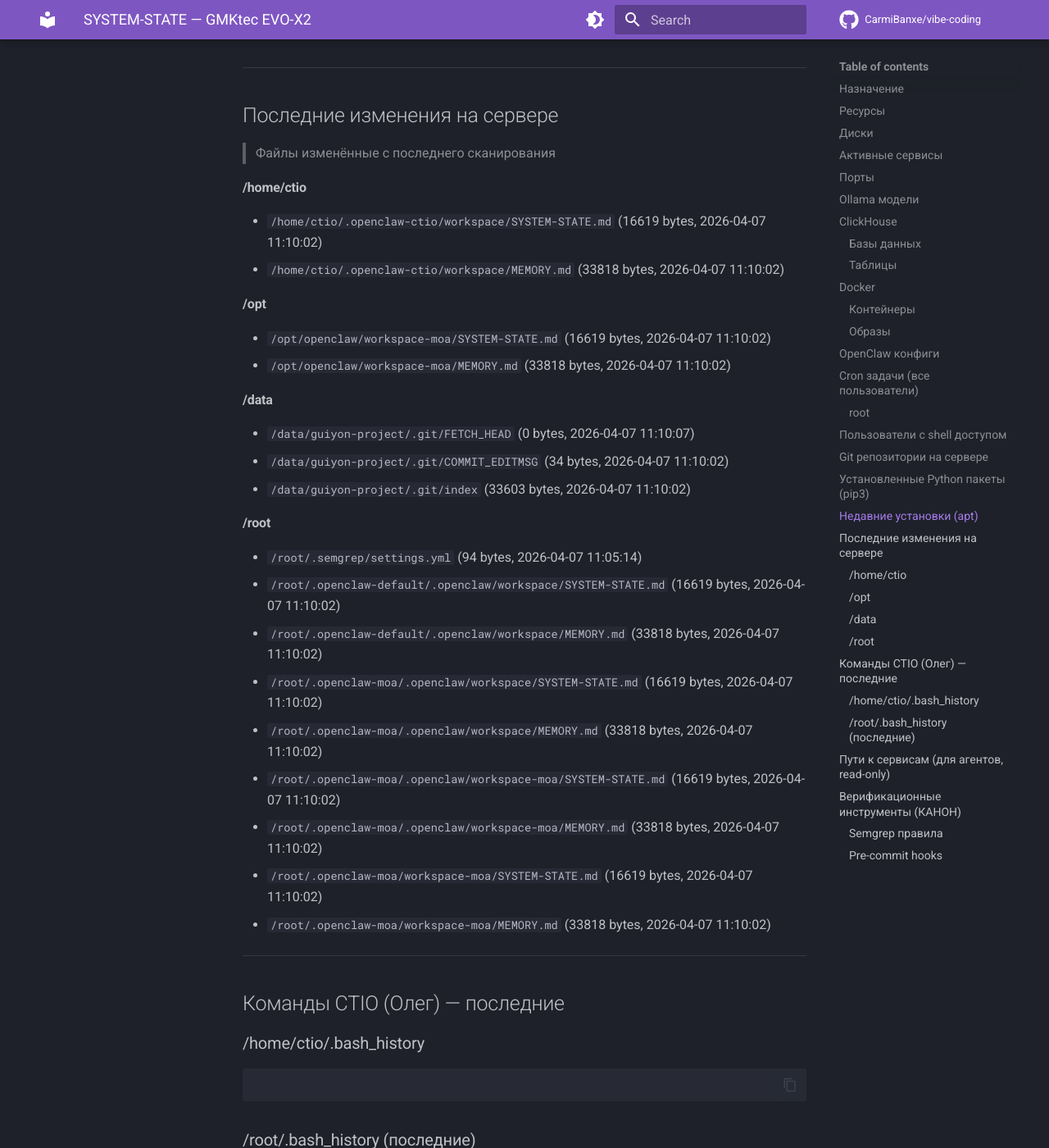
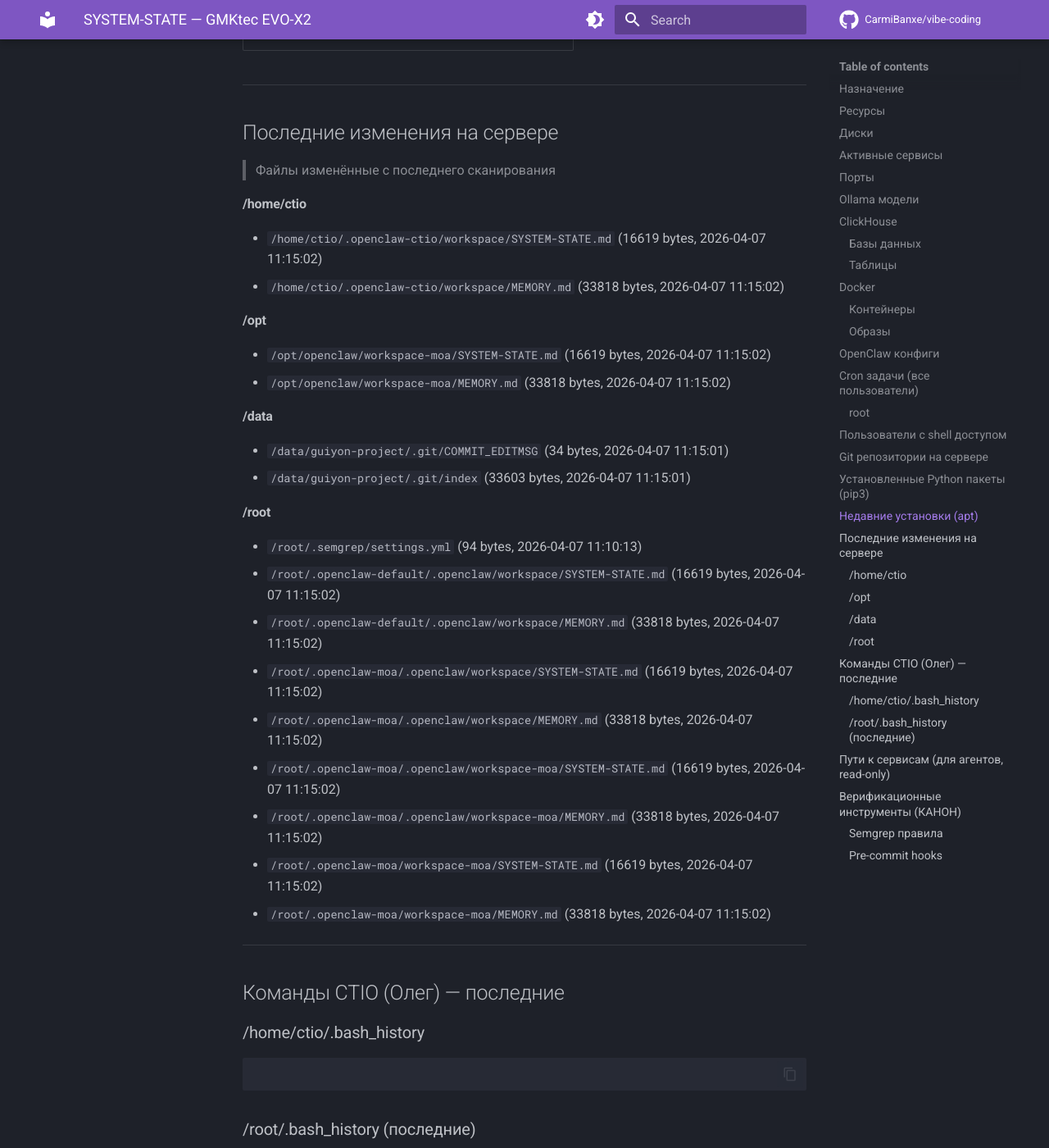
Before and after one commit to CarmiBanxe/vibe-coding, an MkDocs documentation site: the page built from docs/SYSTEM-STATE.md, in a window 1280 px wide and 1400 px high, scrolled down 13841 px. Shown: the whole window at 82% size. Built offline with MkDocs 1.6.1 and Material for MkDocs 9.7.7, drawn with Linux system fonts in a browser that asks for light colours; comment, search, counter and statistics services are not loaded; some of the changed text lies outside the part shown.

Commit message:
auto: SYSTEM-STATE v2 update (2026-04-07 11:15 CEST)

```diff
--- a/docs/SYSTEM-STATE.md
+++ b/docs/SYSTEM-STATE.md
@@ -1,6 +1,6 @@
 # SYSTEM-STATE — GMKtec EVO-X2
 > Автоматически обновляется каждые 5 минут
-> Последнее сканирование: 2026-04-07 11:10 CEST
+> Последнее сканирование: 2026-04-07 11:15 CEST
 > Источник: ctio-watcher.sh v2 (cron)
 
 ## Назначение
@@ -379,28 +379,27 @@
 
 
 #### /home/ctio
-- `/home/ctio/.openclaw-ctio/workspace/SYSTEM-STATE.md` (16619 bytes, 2026-04-07 11:10:02)
-- `/home/ctio/.openclaw-ctio/workspace/MEMORY.md` (33818 bytes, 2026-04-07 11:10:02)
+- `/home/ctio/.openclaw-ctio/workspace/SYSTEM-STATE.md` (16619 bytes, 2026-04-07 11:15:02)
+- `/home/ctio/.openclaw-ctio/workspace/MEMORY.md` (33818 bytes, 2026-04-07 11:15:02)
 
 #### /opt
-- `/opt/openclaw/workspace-moa/SYSTEM-STATE.md` (16619 bytes, 2026-04-07 11:10:02)
-- `/opt/openclaw/workspace-moa/MEMORY.md` (33818 bytes, 2026-04-07 11:10:02)
+- `/opt/openclaw/workspace-moa/SYSTEM-STATE.md` (16619 bytes, 2026-04-07 11:15:02)
+- `/opt/openclaw/workspace-moa/MEMORY.md` (33818 bytes, 2026-04-07 11:15:02)
 
 #### /data
-- `/data/guiyon-project/.git/FETCH_HEAD` (0 bytes, 2026-04-07 11:10:07)
-- `/data/guiyon-project/.git/COMMIT_EDITMSG` (34 bytes, 2026-04-07 11:10:02)
-- `/data/guiyon-project/.git/index` (33603 bytes, 2026-04-07 11:10:02)
+- `/data/guiyon-project/.git/COMMIT_EDITMSG` (34 bytes, 2026-04-07 11:15:01)
+- `/data/guiyon-project/.git/index` (33603 bytes, 2026-04-07 11:15:01)
 
 #### /root
-- `/root/.semgrep/settings.yml` (94 bytes, 2026-04-07 11:05:14)
-- `/root/.openclaw-default/.openclaw/workspace/SYSTEM-STATE.md` (16619 bytes, 2026-04-07 11:10:02)
-- `/root/.openclaw-default/.openclaw/workspace/MEMORY.md` (33818 bytes, 2026-04-07 11:10:02)
-- `/root/.openclaw-moa/.openclaw/workspace/SYSTEM-STATE.md` (16619 bytes, 2026-04-07 11:10:02)
-- `/root/.openclaw-moa/.openclaw/workspace/MEMORY.md` (33818 bytes, 2026-04-07 11:10:02)
-- `/root/.openclaw-moa/.openclaw/workspace-moa/SYSTEM-STATE.md` (16619 bytes, 2026-04-07 11:10:02)
-- `/root/.openclaw-moa/.openclaw/workspace-moa/MEMORY.md` (33818 bytes, 2026-04-07 11:10:02)
-- `/root/.openclaw-moa/workspace-moa/SYSTEM-STATE.md` (16619 bytes, 2026-04-07 11:10:02)
-- `/root/.openclaw-moa/workspace-moa/MEMORY.md` (33818 bytes, 2026-04-07 11:10:02)
+- `/root/.semgrep/settings.yml` (94 bytes, 2026-04-07 11:10:13)
+- `/root/.openclaw-default/.openclaw/workspace/SYSTEM-STATE.md` (16619 bytes, 2026-04-07 11:15:02)
+- `/root/.openclaw-default/.openclaw/workspace/MEMORY.md` (33818 bytes, 2026-04-07 11:15:02)
+- `/root/.openclaw-moa/.openclaw/workspace/SYSTEM-STATE.md` (16619 bytes, 2026-04-07 11:15:02)
+- `/root/.openclaw-moa/.openclaw/workspace/MEMORY.md` (33818 bytes, 2026-04-07 11:15:02)
+- `/root/.openclaw-moa/.openclaw/workspace-moa/SYSTEM-STATE.md` (16619 bytes, 2026-04-07 11:15:02)
+- `/root/.openclaw-moa/.openclaw/workspace-moa/MEMORY.md` (33818 bytes, 2026-04-07 11:15:02)
+- `/root/.openclaw-moa/workspace-moa/SYSTEM-STATE.md` (16619 bytes, 2026-04-07 11:15:02)
+- `/root/.openclaw-moa/workspace-moa/MEMORY.md` (33818 bytes, 2026-04-07 11:15:02)
 
 ---
 
```
Also changed, not shown: other parts of docs/SYSTEM-STATE.md (+4 -4 lines).
